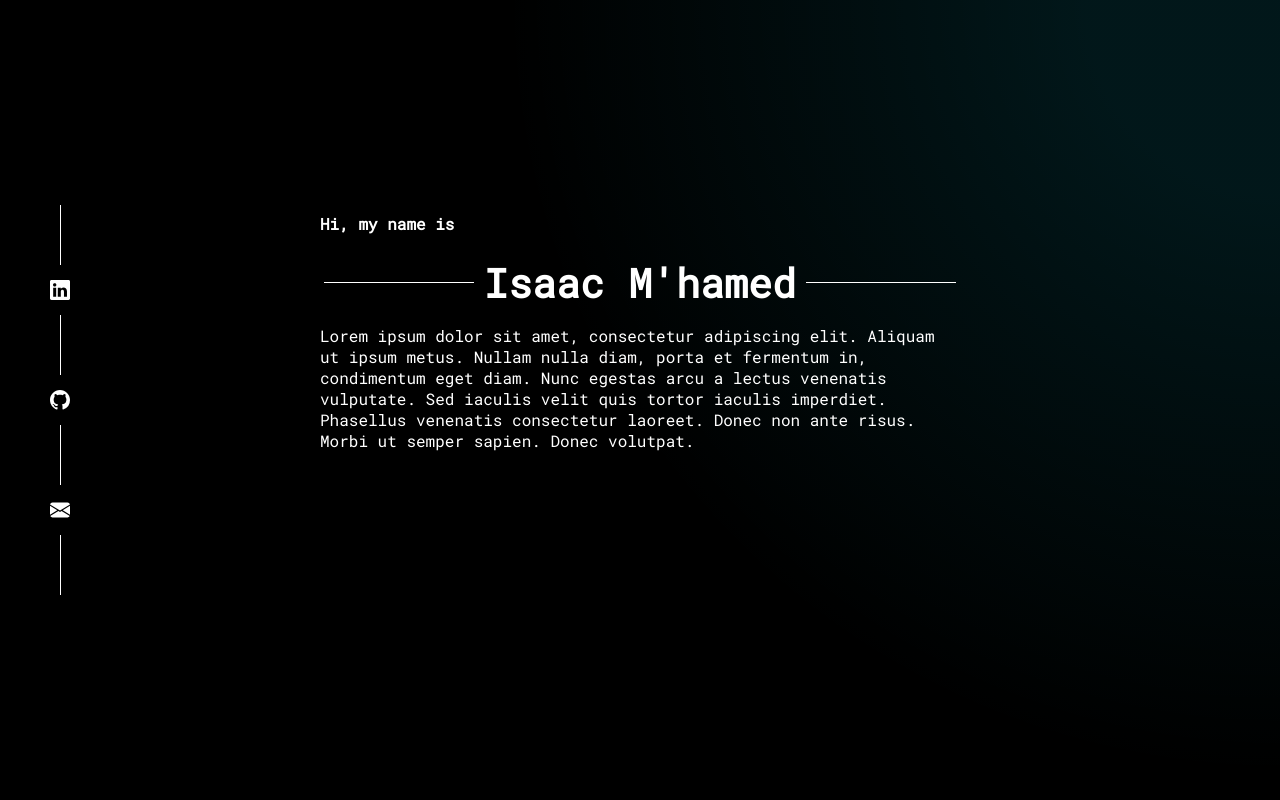
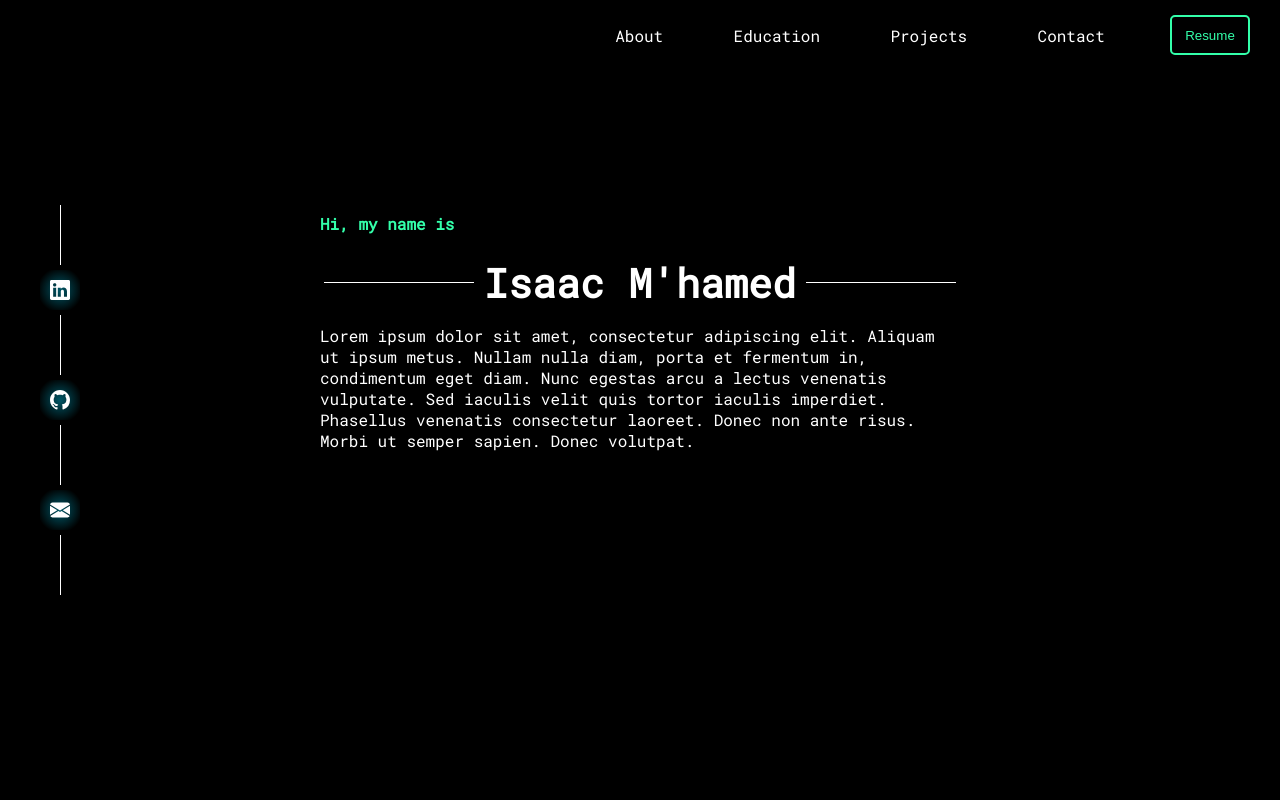
Before and after one commit to Isaacm1210/Portfolio-v1, a plain HTML site: page src/Index.html in a window 1280 px wide. Shown: the top 800 px of the page. Drawn offline with nearby package versions, Linux system fonts and the light colour scheme.

Commit message:
added header/nav bar

```diff
--- a/src/Index.html
+++ b/src/Index.html
@@ -17,6 +17,17 @@
 </head>
 
 <body>
+    <div class="header">
+        <nav>
+            <ul class="header-list">
+                <li><a href="#about">About</a></li>
+                <li><a href="#education">Education</a></li>
+                <li><a href="#projects">Projects</a></li>
+                <li><a href="#contact">Contact</a></li>
+            </ul>
+        </nav>
+        <button class="resume-button">Resume</button>
+    </div>
     <div class="main-container">
         <section class="social">
             <ul class="social-list">
@@ -39,8 +50,8 @@
                 </li>
                 <li class="social-break"></li>
                 <li class="social-icon">
-                <a href="mailto:1210Mhamed@gmail.com" target="_blank"><svg xmlns="http://www.w3.org/2000/svg" width="20"
-                        height="20" fill="currentColor" class="bi bi-envelope-fill" viewBox="0 0 16 16">
+                    <a href="mailto:1210Mhamed@gmail.com" target="_blank"><svg xmlns="http://www.w3.org/2000/svg"
+                            width="20" height="20" fill="currentColor" class="bi bi-envelope-fill" viewBox="0 0 16 16">
                             <path
                                 d="M.05 3.555A2 2 0 0 1 2 2h12a2 2 0 0 1 1.95 1.555L8 8.414zM0 4.697v7.104l5.803-3.558zM6.761 8.83l-6.57 4.027A2 2 0 0 0 2 14h12a2 2 0 0 0 1.808-1.144l-6.57-4.027L8 9.586zm3.436-.586L16 11.801V4.697z" />
                         </svg></a>
@@ -51,17 +62,19 @@
 
         <main>
             <section class="intro content">
-            <h4>Hi, my name is</h4>
+                <h4 class="greet">Hi, my name is</h4>
                 <h1 class="title">Isaac M'hamed</h1>
-            <p class="intro-p">Lorem ipsum dolor sit amet, consectetur adipiscing elit. Aliquam ut ipsum metus. Nullam nulla diam, porta
+                <p class="intro-p">Lorem ipsum dolor sit amet, consectetur adipiscing elit. Aliquam ut ipsum metus.
+                    Nullam nulla diam, porta
                     et fermentum in, condimentum eget diam. Nunc egestas arcu a lectus venenatis vulputate. Sed iaculis
                     velit quis tortor iaculis imperdiet. Phasellus venenatis consectetur laoreet. Donec non ante risus.
                     Morbi ut semper sapien. Donec volutpat.</p>
             </section>
-        <section class="about content">
+            <section id="about" class="about content">
                 <h2 class="section-heading">About Me</h2>
                 <p>
-                Lorem ipsum dolor sit amet, consectetur adipiscing elit. Aliquam ut ipsum metus. Nullam nulla diam, porta
+                    Lorem ipsum dolor sit amet, consectetur adipiscing elit. Aliquam ut ipsum metus. Nullam nulla diam,
+                    porta
                     et fermentum in, condimentum eget diam. Nunc egestas arcu a lectus venenatis vulputate. Sed iaculis
                     velit quis tortor iaculis imperdiet. Phasellus venenatis consectetur laoreet. Donec non ante risus.
                     Morbi ut semper sapien. Donec volutpat.
@@ -80,16 +93,16 @@
                     <li><i class="devicon-git-plain"></i> Git</li>
                 </ul>
             </section>
-        <section class="education content">
+            <section id="education" class="education content">
                 <h2 class="section-heading">Education</h2>
 
             </section>
 
-        <section class="projects content">
+            <section id="projects" class="projects content">
                 <h2 class="section-heading">Projects</h2>
 
             </section>
-        <section class="contact content">
+            <section id="contact" class="contact content">
                 <h2 class="section-heading">Contact</h2>
             </section>
 
--- a/src/style.css
+++ b/src/style.css
@@ -12,6 +12,8 @@
     --blue-fade:rgba(14, 227, 255, 0.1);
     --purple-fade: rgba(255, 14, 223, 0.1);
     --red-fade: rgba(255, 26, 64, 0.1);
+    --text-colour: rgb(51, 255, 170);
+    --button-fade: rgba(51, 255, 170, .1);
 }
 
 html{
@@ -54,7 +56,7 @@ body {
         .social-icon{
             margin: auto;
             padding: 10px;
-            /* background: radial-gradient(circle, rgba(0, 217, 255, 0.377) 5%, rgba(0, 0, 0, 0) 80%); */
+            background: radial-gradient(circle, rgba(0, 217, 255, 0.377) 5%, rgba(0, 0, 0, 0) 80%);
             height: 40px;
             width: 40px;
         }
@@ -68,8 +70,7 @@ body {
     }
 }
 .main-container{
-    background: radial-gradient(circle at right top,var(--blue-fade) 5%, rgba(0, 0, 0, 0) 20%),
-             radial-gradient(circle at left center,var(--red-fade) 5%, rgba(0, 0, 0, 0) 40%),
+     background:
              radial-gradient(circle at 30% bottom, var(--yellow-fade) , rgba(0, 0, 0, 0) 12%),
              radial-gradient(circle at 50% 95%,var(--blue-fade) , rgba(0, 0, 0, 0) 12%),
              radial-gradient(circle at 70% 100%,var(--purple-fade) , rgba(0, 0, 0, 0) 12%);
@@ -79,7 +80,7 @@ body {
     counter-increment: section;
     content: "0" counter(section) ". ";
     font-size: var(--fs-l);
-    color: rgb(51, 255, 170);
+    color: var(--text-colour);
 }
 
 ul {
@@ -127,6 +128,9 @@ main{
     content: "";
     margin-left: 10px;
 }
+.greet{
+    color: var(--text-colour);
+}
 
 h2{
     font-size: var(--fs-xxl);
@@ -147,11 +151,7 @@ p{
 footer{
     background: none;
     position: relative;
-    width: 50%;
-}
-.footer{
-    background: none;
-    width: 50%;
+    text-align: center;
 }
 
 ul.tools-list{
@@ -159,3 +159,39 @@ ul.tools-list{
     grid-template-columns: repeat(2, minmax(100px, 240px));
     gap: 10px;
 }
+
+.header{
+    position: fixed;
+    width: 100%;
+    height: 70px;
+    display: flex;
+    justify-content: end;
+    align-items: center;
+    backdrop-filter: blur(20px);
+    transform: translateY(calc(var(90) * -1));
+}
+
+.resume-button{
+    border: solid 2px var(--text-colour);
+    border-radius: 5px;
+    width: 80px;
+    height: 40px;
+    background: none;
+    color: var(--text-colour);
+    padding: 0;
+    margin: auto 30px;
+}
+.resume-button:hover{
+    background-color: var(--button-fade);
+    cursor: pointer;
+}
+
+.header-list{
+    width: 600px;
+}
+.header-list, li{
+    display: inline;
+    display: flex;
+    justify-content: space-between;
+    margin: auto;
+}
```
Lines whose indentation alone changed are shown as unchanged.
